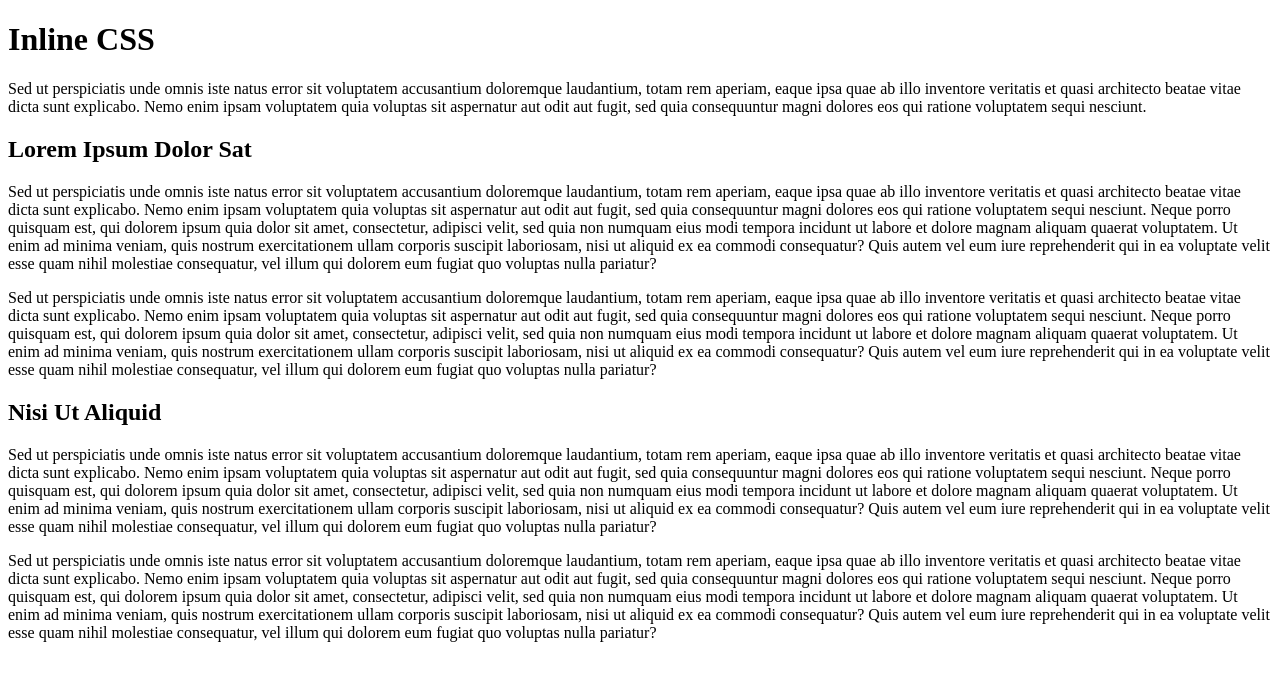
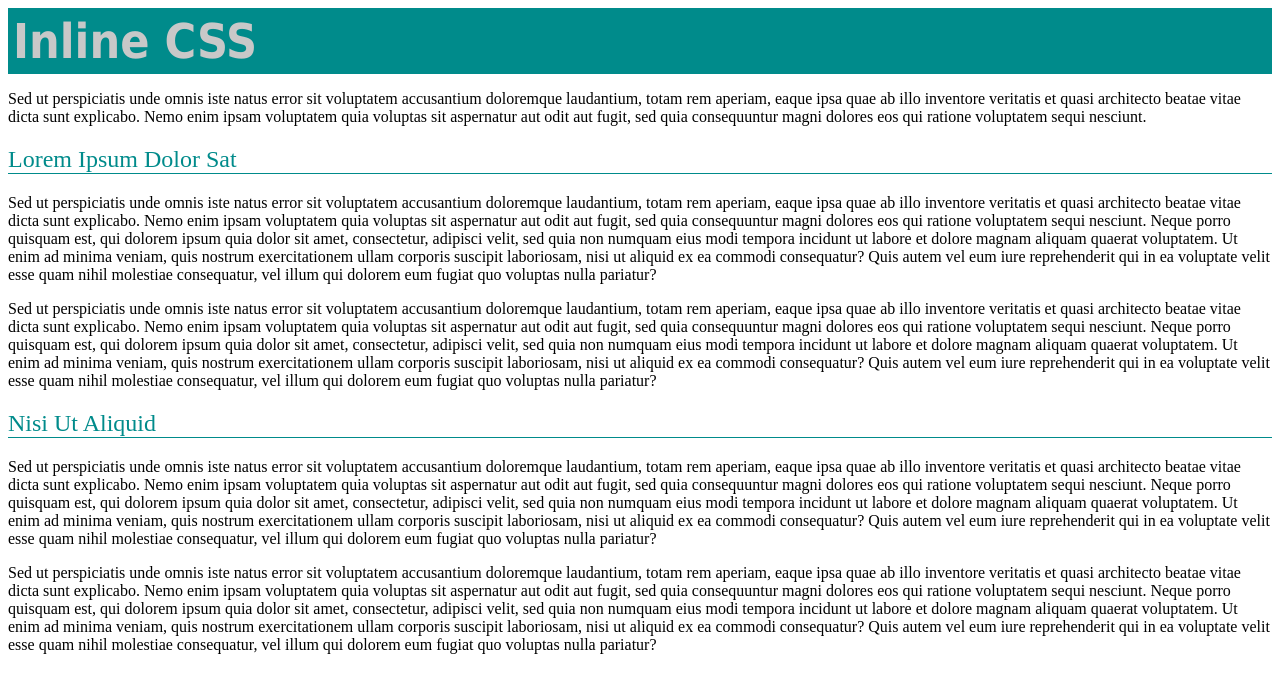
Before and after one commit to cabraldiogo/dws1, a plain HTML site: page applying-css/inline.html in a window 1280 px wide. Drawn offline with Linux system fonts and the light colour scheme.

Commit message:
h2 inline style

```diff
--- a/applying-css/inline.html
+++ b/applying-css/inline.html
@@ -5,12 +5,12 @@
 		<title>Inline CSS</title>
 	</head>
 	<body>
-		<h1 style= color: rgb(200,200,200); background-color: DarkCyan; font-size: 3em; font-family: Tahoma, Arial, sans-serif; padding: 5px;  margin: 0;">Inline CSS</h1>
+		<h1 style="color:rgb(200,200,200); background-color:DarkCyan; font-size:3em; font-family:Tahoma, Arial, sans-serif; padding:5px; margin: 0;">Inline CSS</h1>
 		<p>Sed ut perspiciatis unde omnis iste natus error sit voluptatem accusantium doloremque laudantium, totam rem aperiam, eaque ipsa quae ab illo inventore veritatis et quasi architecto beatae vitae dicta sunt explicabo. Nemo enim ipsam voluptatem quia voluptas sit aspernatur aut odit aut fugit, sed quia consequuntur magni dolores eos qui ratione voluptatem sequi nesciunt. </p>
-		<h2>Lorem Ipsum Dolor Sat</h2>
+		<h2 style="color:DarkCyan; font-weight:normal; border-bottom:1px solid DarkCyan;">Lorem Ipsum Dolor Sat</h2>
 		<p>Sed ut perspiciatis unde omnis iste natus error sit voluptatem accusantium doloremque laudantium, totam rem aperiam, eaque ipsa quae ab illo inventore veritatis et quasi architecto beatae vitae dicta sunt explicabo. Nemo enim ipsam voluptatem quia voluptas sit aspernatur aut odit aut fugit, sed quia consequuntur magni dolores eos qui ratione voluptatem sequi nesciunt. Neque porro quisquam est, qui dolorem ipsum quia dolor sit amet, consectetur, adipisci velit, sed quia non numquam eius modi tempora incidunt ut labore et dolore magnam aliquam quaerat voluptatem. Ut enim ad minima veniam, quis nostrum exercitationem ullam corporis suscipit laboriosam, nisi ut aliquid ex ea commodi consequatur? Quis autem vel eum iure reprehenderit qui in ea voluptate velit esse quam nihil molestiae consequatur, vel illum qui dolorem eum fugiat quo voluptas nulla pariatur?</p>
 		<p>Sed ut perspiciatis unde omnis iste natus error sit voluptatem accusantium doloremque laudantium, totam rem aperiam, eaque ipsa quae ab illo inventore veritatis et quasi architecto beatae vitae dicta sunt explicabo. Nemo enim ipsam voluptatem quia voluptas sit aspernatur aut odit aut fugit, sed quia consequuntur magni dolores eos qui ratione voluptatem sequi nesciunt. Neque porro quisquam est, qui dolorem ipsum quia dolor sit amet, consectetur, adipisci velit, sed quia non numquam eius modi tempora incidunt ut labore et dolore magnam aliquam quaerat voluptatem. Ut enim ad minima veniam, quis nostrum exercitationem ullam corporis suscipit laboriosam, nisi ut aliquid ex ea commodi consequatur? Quis autem vel eum iure reprehenderit qui in ea voluptate velit esse quam nihil molestiae consequatur, vel illum qui dolorem eum fugiat quo voluptas nulla pariatur?</p>
-		<h2>Nisi Ut Aliquid </h2>
+		<h2 style="color:DarkCyan; font-weight:normal; border-bottom:1px solid DarkCyan;">Nisi Ut Aliquid </h2>
 		<p>Sed ut perspiciatis unde omnis iste natus error sit voluptatem accusantium doloremque laudantium, totam rem aperiam, eaque ipsa quae ab illo inventore veritatis et quasi architecto beatae vitae dicta sunt explicabo. Nemo enim ipsam voluptatem quia voluptas sit aspernatur aut odit aut fugit, sed quia consequuntur magni dolores eos qui ratione voluptatem sequi nesciunt. Neque porro quisquam est, qui dolorem ipsum quia dolor sit amet, consectetur, adipisci velit, sed quia non numquam eius modi tempora incidunt ut labore et dolore magnam aliquam quaerat voluptatem. Ut enim ad minima veniam, quis nostrum exercitationem ullam corporis suscipit laboriosam, nisi ut aliquid ex ea commodi consequatur? Quis autem vel eum iure reprehenderit qui in ea voluptate velit esse quam nihil molestiae consequatur, vel illum qui dolorem eum fugiat quo voluptas nulla pariatur?</p>
 		<p>Sed ut perspiciatis unde omnis iste natus error sit voluptatem accusantium doloremque laudantium, totam rem aperiam, eaque ipsa quae ab illo inventore veritatis et quasi architecto beatae vitae dicta sunt explicabo. Nemo enim ipsam voluptatem quia voluptas sit aspernatur aut odit aut fugit, sed quia consequuntur magni dolores eos qui ratione voluptatem sequi nesciunt. Neque porro quisquam est, qui dolorem ipsum quia dolor sit amet, consectetur, adipisci velit, sed quia non numquam eius modi tempora incidunt ut labore et dolore magnam aliquam quaerat voluptatem. Ut enim ad minima veniam, quis nostrum exercitationem ullam corporis suscipit laboriosam, nisi ut aliquid ex ea commodi consequatur? Quis autem vel eum iure reprehenderit qui in ea voluptate velit esse quam nihil molestiae consequatur, vel illum qui dolorem eum fugiat quo voluptas nulla pariatur?</p>
 	</body>
```
